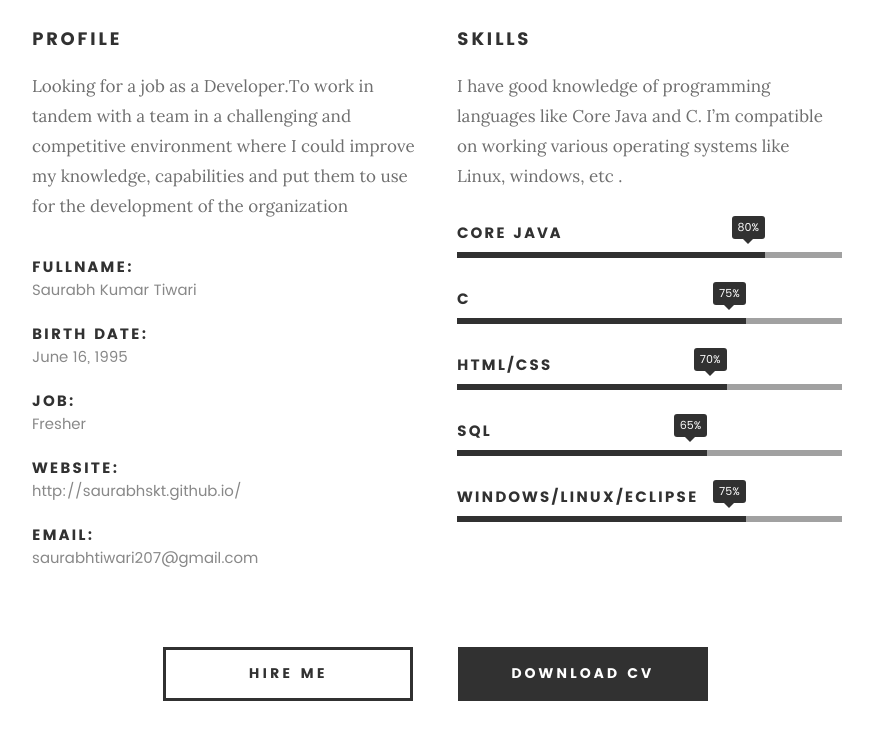
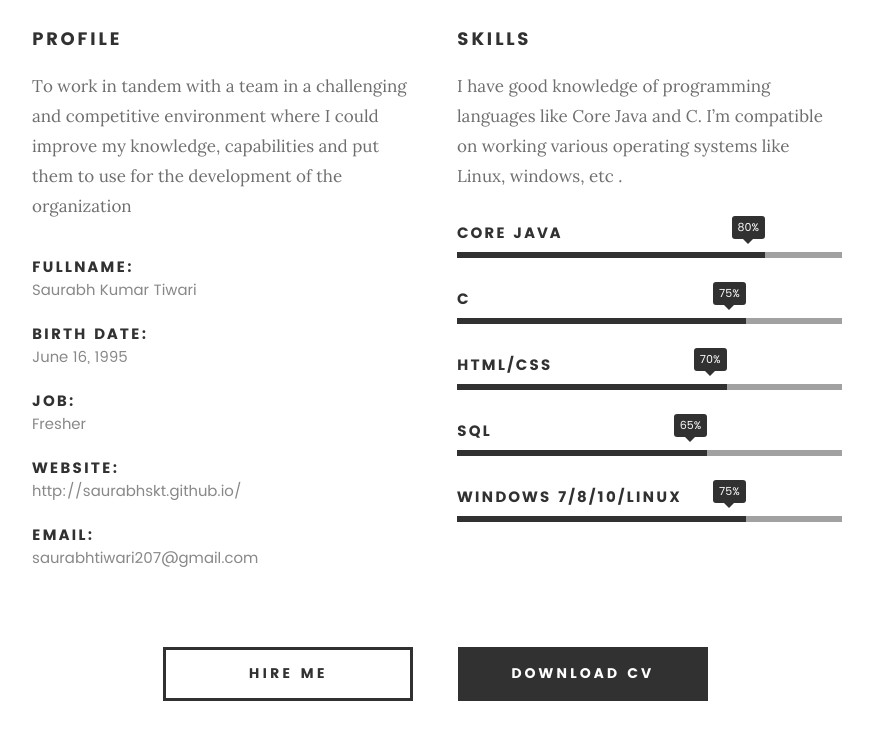
Before and after one commit to saurabhskt/saurabhskt.github.io, a plain HTML site: page index.html in a window 1280 px wide. Shown: the part 1253-2000 px from the top of the page, without its empty margins (203-1076 px from the left). Drawn offline with Linux system fonts and the light colour scheme; files whose address does not match are found by name.

Commit message:
index change

```diff
--- a/index.html
+++ b/index.html
@@ -124,7 +124,7 @@
    		<div class="col-six tab-full">
 
    			<h3>Profile</h3>
-   			<p>Looking for a job as a Developer.To work in tandem with a team in a challenging
+   			<p>To work in tandem with a team in a challenging
 and competitive environment where I could
 improve my knowledge, capabilities and put them
 to use for the development of the organization</p>
@@ -182,7 +182,7 @@ to use for the development of the organization</p>
 				   <li>
 
 				   	<div class="progress percent75"><span>75%</span></div>
-				   	<strong>Windows/Linux/Eclipse</strong>
+				   	<strong>Windows 7/8/10/Linux</strong>
 				   </li>
 
 				</ul> <!-- /skill-bars -->
@@ -449,132 +449,7 @@ Limited, Renukoot.
 	                  </a>
 	               </div>
 	        		</div> <!-- /folio-item -->
-	            <!-- modal popups - begin
-	            ============================================================= -->
-	            <!--
-                 <div id="modal-01" class="popup-modal slider mfp-hide">
 
-				     	<div class="media">
-				     		<img src="images/portfolio/modals/m-liberty.jpg" alt="" />
-				     	</div>
-
-					   <div class="description-box">
-					      <h4>Liberty</h4>
-					      <p>Proin gravida nibh vel velit auctor aliquet. Aenean sollicitudin, lorem quis bibendum auctor, nisi elit consequat ipsum, nec sagittis sem nibh id elit.</p>
-
-					      <div class="categories">Web Development</div>
-					   </div>
-
-			         <div class="link-box">
-			            <a href="http://www.behance.net">Details</a>
-					      <a href="#" class="popup-modal-dismiss">Close</a>
-			         </div>
-
-				   </div> <!-- /modal-01 -->
-
-				  <!-- <div id="modal-02" class="popup-modal slider mfp-hide">
-
-				     	<div class="media">
-				     		<img src="images/portfolio/modals/m-shutterbug.jpg" alt="" />
-				     	</div>
-
-					   <div class="description-box">
-					      <h4>Shutterbug</h4>
-					      <p>Proin gravida nibh vel velit auctor aliquet. Aenean sollicitudin, lorem quis bibendum auctor, nisi elit consequat ipsum, nec sagittis sem nibh id elit.</p>
-
-					      <div class="categories">Web Design</div>
-					   </div>
-
-			         <div class="link-box">
-			            <a href="http://www.behance.net">Details</a>
-					      <a href="#" class="popup-modal-dismiss">Close</a>
-			         </div>
-
-				   </div> <!-- /modal-02 -->
-
-				<!--   <div id="modal-03" class="popup-modal slider mfp-hide">
-
-				     	<div class="media">
-				     		<img src="images/portfolio/modals/m-clouds.jpg" alt="" />
-				     	</div>
-
-					   <div class="description-box">
-					      <h4>Clouds</h4>
-					      <p>Proin gravida nibh vel velit auctor aliquet. Aenean sollicitudin, lorem quis bibendum auctor, nisi elit consequat ipsum, nec sagittis sem nibh id elit.</p>
-
-					      <div class="categories">Web Design</div>
-					   </div>
-
-			         <div class="link-box">
-			            <a href="http://www.behance.net">Details</a>
-					      <a href="#" class="popup-modal-dismiss">Close</a>
-			         </div>
-
-				   </div> <!-- /modal-03 -->
-
-				 <!--  <div id="modal-04" class="popup-modal slider mfp-hide">
-
-				     	<div class="media">
-				     		<img src="images/portfolio/modals/m-beetle.jpg" alt="" />
-				     	</div>
-
-					   <div class="description-box">
-					      <h4>Beetle</h4>
-					      <p>Proin gravida nibh vel velit auctor aliquet. Aenean sollicitudin, lorem quis bibendum auctor, nisi elit consequat ipsum, nec sagittis sem nibh id elit.</p>
-
-					      <div class="categories">Branding</div>
-					   </div>
-
-			         <div class="link-box">
-			            <a href="http://www.behance.net">Details</a>
-					      <a href="#" class="popup-modal-dismiss">Close</a>
-			         </div>
-
-				   </div> <!-- /modal-04 -->
-
-				<!--   <div id="modal-05" class="popup-modal slider mfp-hide">
-
-				     	<div class="media">
-				     		<img src="images/portfolio/modals/m-lighthouse.jpg" alt="" />
-				     	</div>
-
-					   <div class="description-box">
-					      <h4>Lighthouse</h4>
-					      <p>Proin gravida nibh vel velit auctor aliquet. Aenean sollicitudin, lorem quis bibendum auctor, nisi elit consequat ipsum, nec sagittis sem nibh id elit.</p>
-
-					      <div class="categories">Web Development</div>
-					   </div>
-
-			         <div class="link-box">
-			            <a href="http://www.behance.net">Details</a>
-					      <a href="#" class="popup-modal-dismiss">Close</a>
-			         </div>
-
-				   </div> <!-- /modal-05 -->
-
-				 <!--  <div id="modal-06" class="popup-modal slider mfp-hide">
-
-				     	<div class="media">
-				     		<img src="images/portfolio/modals/m-salad.jpg" alt="" />
-				     	</div>
-
-					   <div class="description-box">
-					      <h4>Salad</h4>
-					      <p>Proin gravida nibh vel velit auctor aliquet. Aenean sollicitudin, lorem quis bibendum auctor, nisi elit consequat ipsum, nec sagittis sem nibh id elit.</p>
-
-					      <div class="categories">Branding</div>
-					   </div>
-
-			         <div class="link-box">
-			            <a href="http://www.behance.net">Details</a>
-					      <a href="#" class="popup-modal-dismiss">Close</a>
-			         </div>
-
-				   </div> <!-- /modal-06 -->
-
-
-				   <!-- modal popups - end
-	            ============================================================= -->
 
 	         </div> <!-- /portfolio-wrapper -->
 
@@ -598,7 +473,7 @@ Limited, Renukoot.
 		      <p class="lead">
 		      Nukkad Natak In college, Managed Tech-Fest, Cricket Team Captain, Counter Strike.
 
-				<!-- Simply type	the promocode in the box labeled “Promo Code” when placing your order. -->
+
 				</p>
 
 
@@ -706,7 +581,7 @@ Limited, Renukoot.
 
 	            <div class="service-content">
 
-	            	 <h3>Freelancer</h3>
+	            	 <h3>Networking</h3>
 
 
 
```
